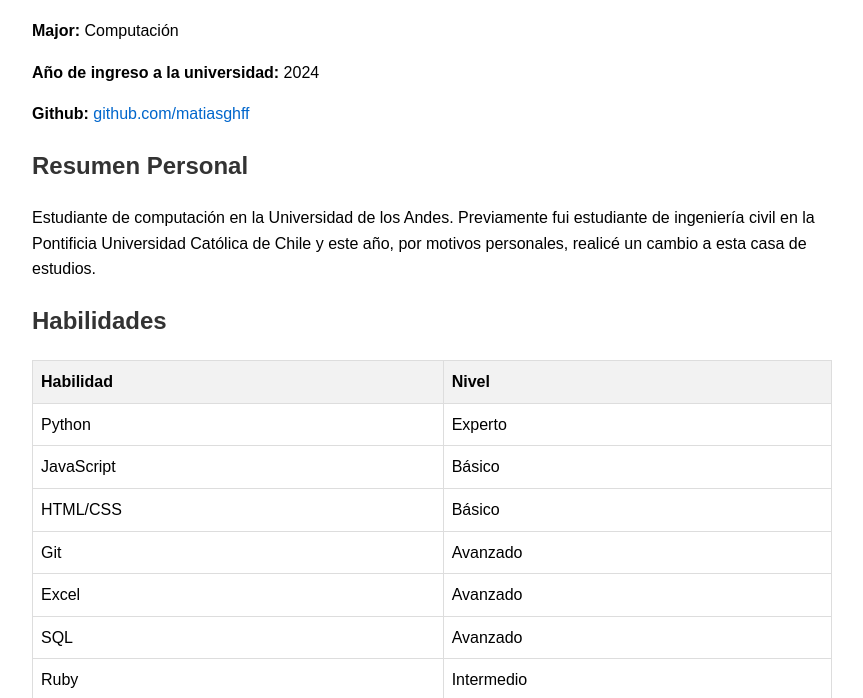
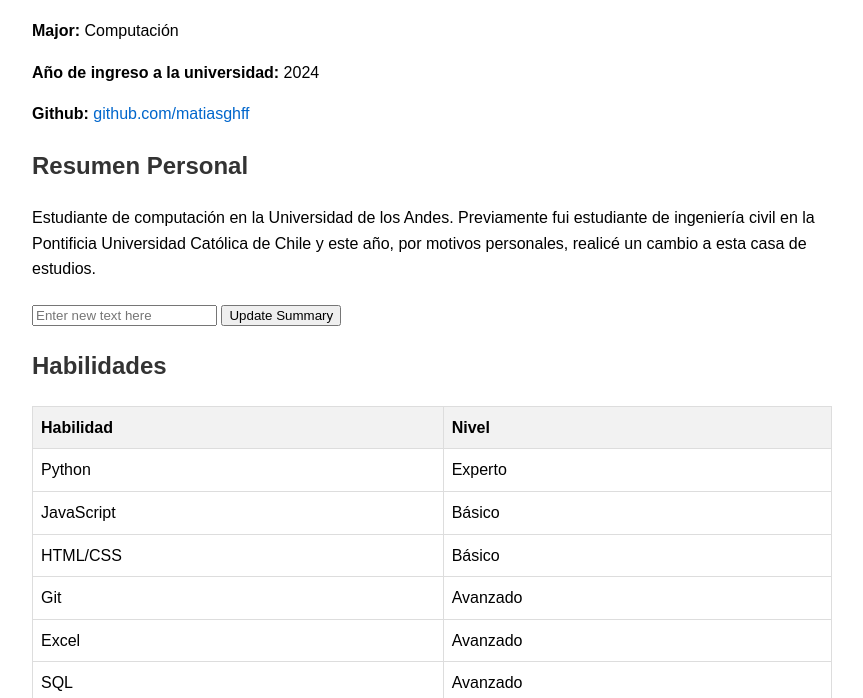
Before and after one commit to matiasghff/matiasghff.github.io, a plain HTML site: page index.html in a window 1280 px wide. Shown: the part 96-794 px from the top of the page, without its empty margins (208-1071 px from the left). Drawn offline with Linux system fonts and the light colour scheme.

Commit message:
Agregado botón

```diff
--- a/index.html
+++ b/index.html
@@ -38,6 +38,9 @@
         a:hover {
             text-decoration: underline;
         }
+        #input-section {
+            margin: 20px 0;
+        }
     </style>
 </head>
 <body>
@@ -48,9 +51,14 @@
     <p><strong>Github:</strong> <a href="https://github.com/matiasghff" target="_blank">github.com/matiasghff</a></p>
 
     <h2>Resumen Personal</h2>
-    <p>
+    <p id="personal-summary">
         Estudiante de computación en la Universidad de los Andes. Previamente fui estudiante de ingeniería civil en la Pontificia Universidad Católica de Chile y este año, por motivos personales, realicé un cambio a esta casa de estudios.
     </p>
+
+    <div id="input-section">
+        <input type="text" id="user-input" placeholder="Enter new text here">
+        <button onclick="updateSummary()">Update Summary</button>
+    </div>
 
     <h2>Habilidades</h2>
     <table>
@@ -96,5 +104,12 @@
         </tr>
     </table>
 
+    <script>
+        function updateSummary() {
+            var userInput = document.getElementById('user-input').value;
+            document.getElementById('personal-summary').innerText = userInput;
+        }
+    </script>
+
 </body>
 </html>
```
